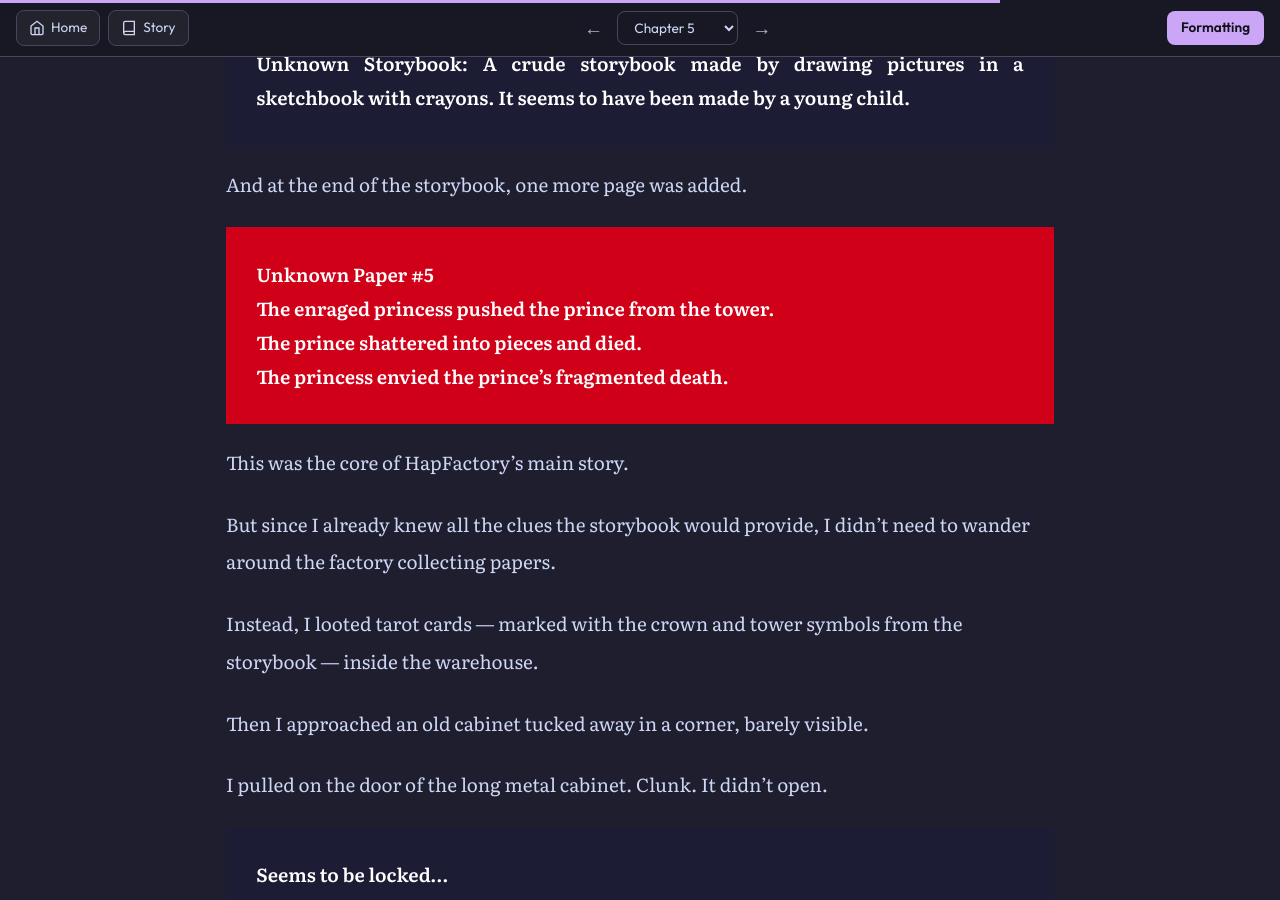
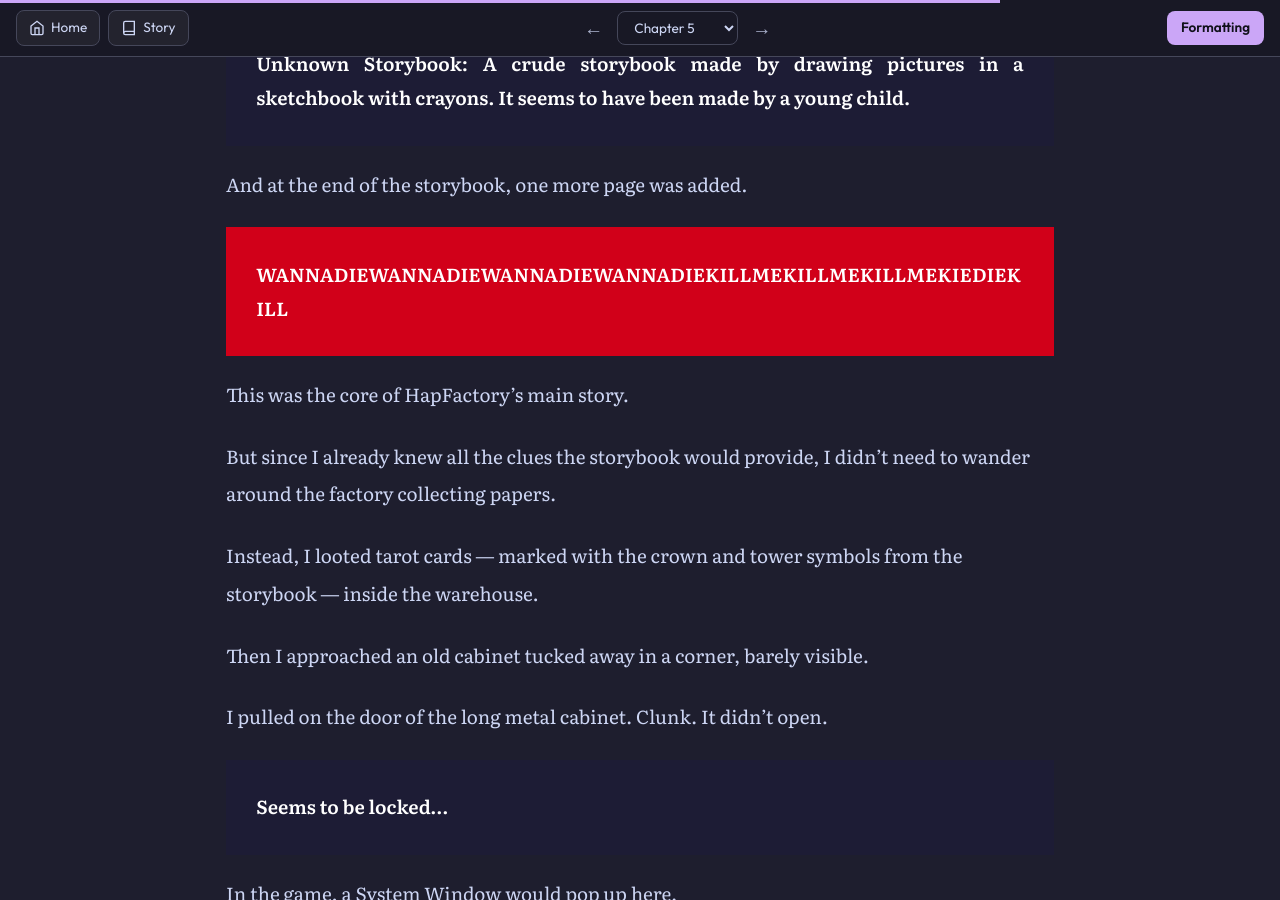
Before and after one commit to soleumn/soleumn.github.io, a Jekyll site: the page built from _chapters/eoshinki/ch5.md, in a window 1280 px wide and 900 px high, scrolled down 10150 px. Built offline with Jekyll 4.4.1, drawn with Linux system fonts in a browser that asks for light colours; comment, search, counter and statistics services are not loaded.

Commit message:
Update ch5.md

```diff
--- a/_chapters/eoshinki/ch5.md
+++ b/_chapters/eoshinki/ch5.md
@@ -286,7 +286,7 @@ Unknown Storybook: A crude storybook made by drawing pictures in a sketchbook wi
 And at the end of the storybook, one more page was added.
 
 <div style="background: #d10019; border: 2px solid #d10019; color: #fff; font-weight: 700; text-align: justify; line-height: 1.8; padding: 1.5em; margin: 20px 0;">
-Unknown Paper #5<br>The enraged princess pushed the prince from the tower.<br>The prince shattered into pieces and died.<br>The princess envied the prince’s fragmented death.
+WANNADIEWANNADIEWANNADIEWANNADIEKILLMEKILLMEKILLMEKIEDIEKILL
 </div>
 
 This was the core of HapFactory’s main story.
```
